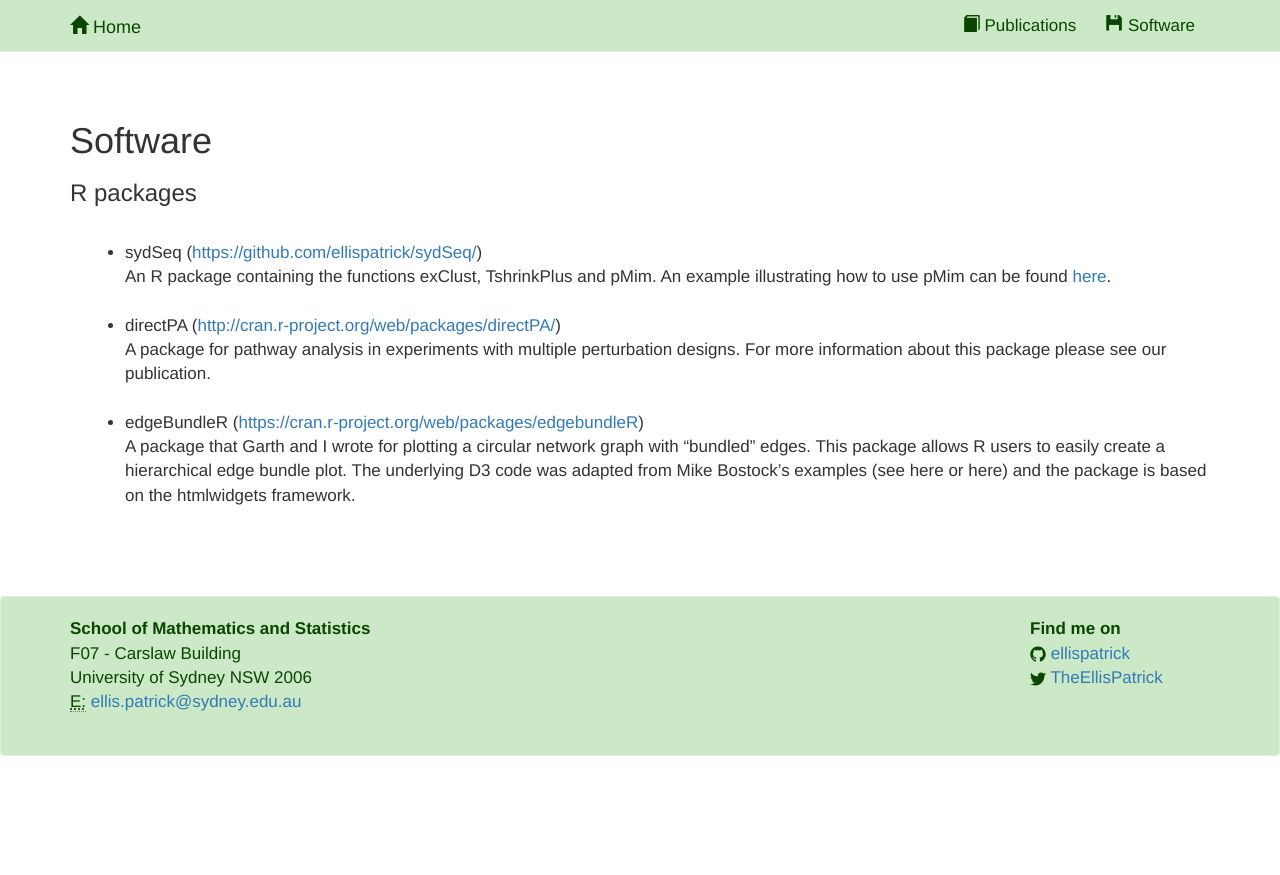
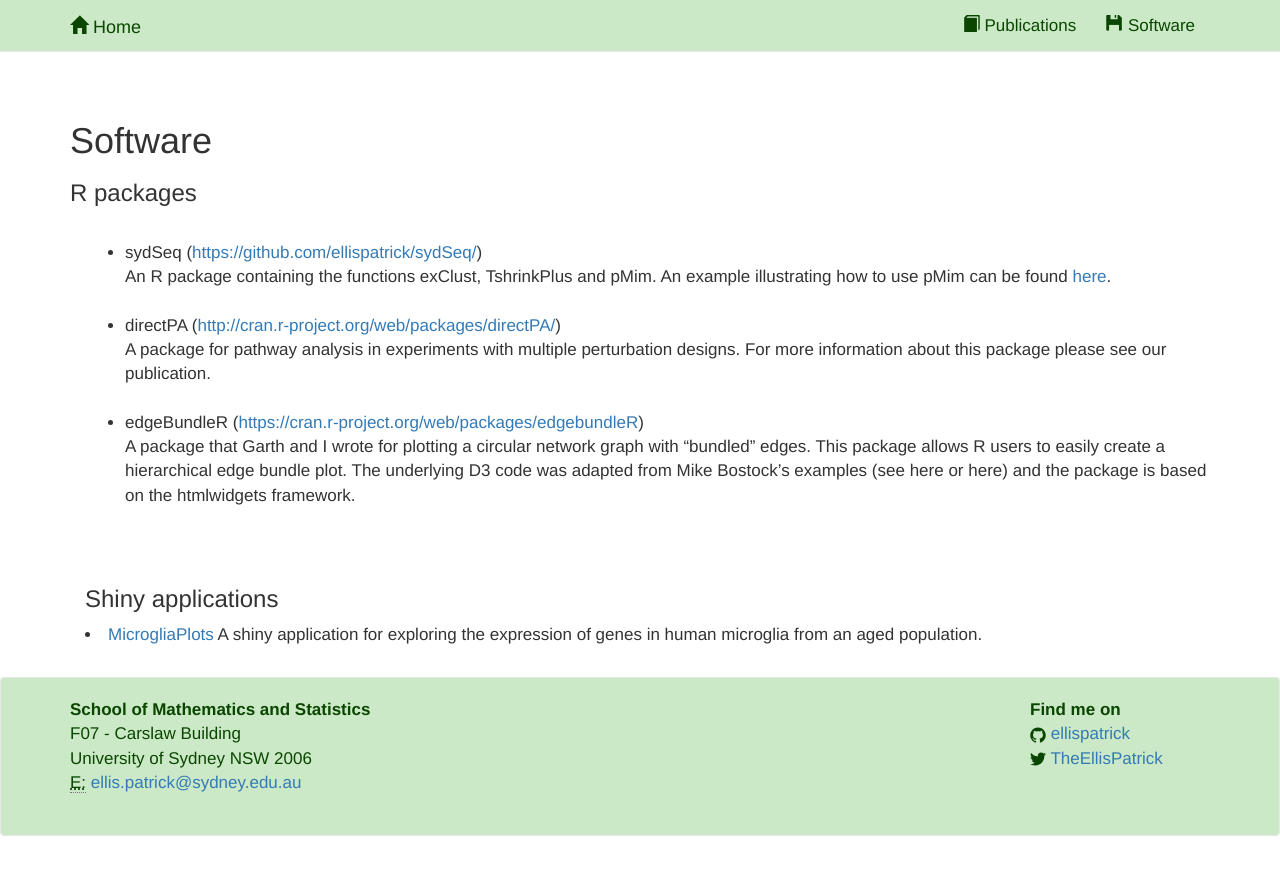
Before and after one commit to ellispatrick/ellispatrick.github.io, a Jekyll site: the page built from software.html, in a window 1280 px wide. Shown: the top 875 px of the page. Built offline with Jekyll 4.4.1, drawn with Linux system fonts in a browser that asks for light colours; nearby versions of some CDN libraries; a style sheet for code colours, icons or effects is not loaded.

Commit message:
Add MG shiny
Added MicrogliaPlots as a Shiny App

```diff
--- a/software.html
+++ b/software.html
@@ -21,5 +21,10 @@ A package that Garth and I wrote for plotting a circular network graph with “b
   <br>
   </ul>
 <br>
+
+<h3>Shiny applications</h3>
+<li> <a href="https://ellispatrick.github.io/Shiny/MicrogliaPlots.html" target="_blank">MicrogliaPlots</a>
+A shiny application for exploring the expression of genes in human microglia from an aged population.
+<br>
 </div>
 </div>
```
Also changed, not shown: Shiny/MicrogliaPlots.html (added, +19 -0 lines).
